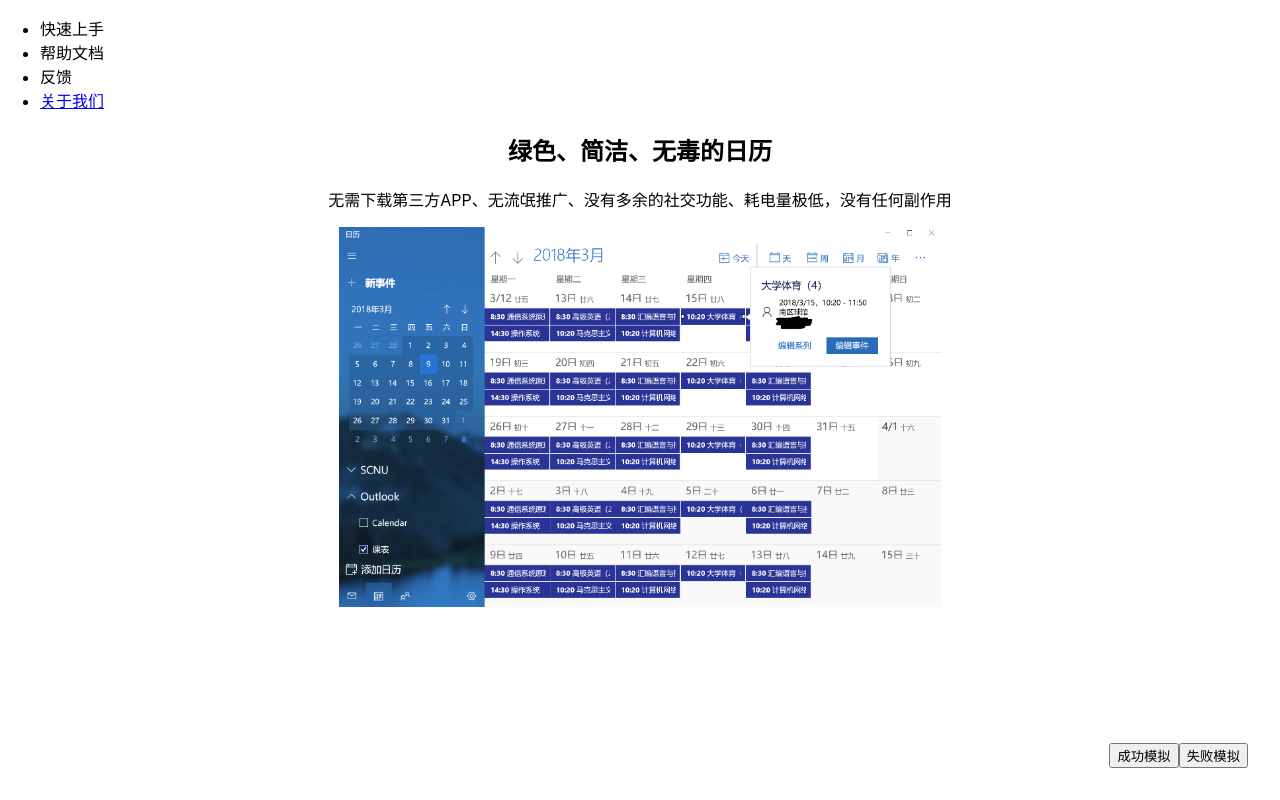
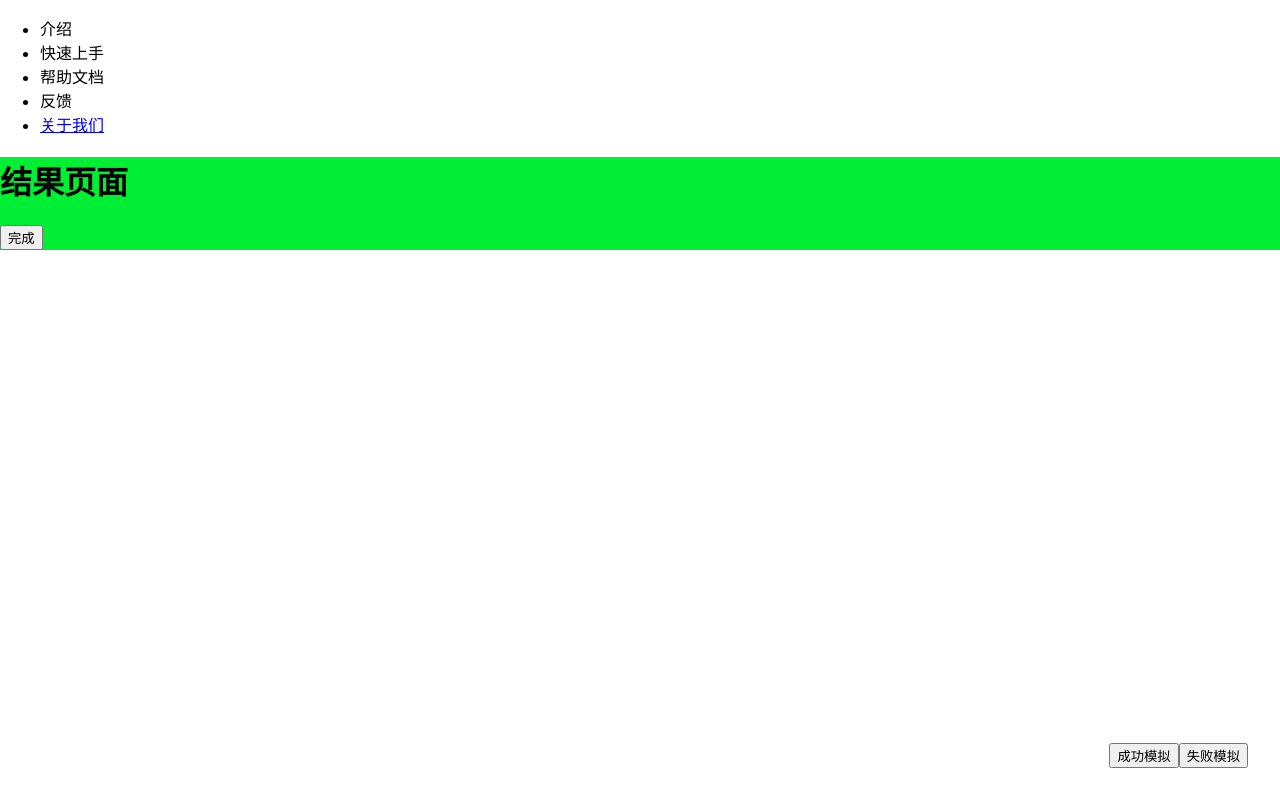
Before and after one commit to Lotus-Blue/scnu-schedule-ical-jwxt, a React (Create React App) app: page / in a window 1280 px wide. Both pictures are taken after a click on the button "成功模拟". Shown: the top 800 px of the page. Built offline with nearby package versions, Linux system fonts and the light colour scheme.

Commit message:
完善结果和帮助页面的互动效果

```diff
--- a/package.json
+++ b/package.json
@@ -10,9 +10,11 @@
 		"@types/node": "^12.0.0",
 		"@types/react": "^16.9.0",
 		"@types/react-dom": "^16.9.0",
+		"copy-to-clipboard": "^3.3.1",
 		"react": "^16.13.0",
 		"react-dom": "^16.13.0",
 		"react-scripts": "3.4.0",
+		"react-use": "^13.26.4",
 		"typescript": "~3.7.2",
 		"zustand": "^2.2.3"
 	},
--- a/src/App.tsx
+++ b/src/App.tsx
@@ -6,13 +6,13 @@ import {
 	HelpDocs,
 	ResultPage,
 } from './fragments'
-import { Progress, useProgressSetter } from './stores'
+import { Progress, useProgressState } from './stores'
 
 function Debugger() {
-	const setProgress = useProgressSetter()
+	const [,setProgress] = useProgressState()
 
 	return (
-		<div style={{ position: 'fixed', bottom: 32, right: 32, zIndex: 1 }}>
+		<div style={{ position: 'fixed', bottom: 32, right: 32, zIndex: 2 }}>
 			<button
 				onClick={() => {
 					setProgress(Progress.Success)
@@ -38,8 +38,8 @@ function App() {
 			<Navbar />
 			<Introduction />
 			<GettingStarted />
+			<HelpDocs />
 			<ResultPage />
-			<HelpDocs />
 		</>
 	)
 }
--- a/src/fragments.tsx
+++ b/src/fragments.tsx
@@ -1,7 +1,8 @@
 import React, { CSSProperties } from 'react'
+import { useLockBodyScroll } from 'react-use'
 import { IntroductionImageSources } from './fragments.assets'
 import styles from './fragments.module.css'
-import { useProgressState, Progress, useProgressSetter } from './stores'
+import { useProgressState, Progress, useHelpDocsState } from './stores'
 
 function Section({
 	children,
@@ -21,12 +22,29 @@ function IntroductionImage({ id }: { id: number }) {
 }
 
 export function Navbar() {
+	const [, setHelpDocs] = useHelpDocsState()
+	const [, setProgress] = useProgressState()
+
 	return (
 		<header>
 			<nav>
 				<ul>
+					<li
+						onClick={() => {
+							setHelpDocs(false)
+						}}
+					>
+						介绍
+					</li>
 					<li>快速上手</li>
-					<li>帮助文档</li>
+					<li
+						onClick={() => {
+							setProgress(Progress.Idle)
+							setHelpDocs(true)
+						}}
+					>
+						帮助文档
+					</li>
 					<li>反馈</li>
 					<li>
 						<a href="https://i.scnu.edu.cn/" target="_about">
@@ -117,20 +135,39 @@ export function ScreenPage({
 	show,
 	children,
 }: React.PropsWithChildren<{ show: boolean }>) {
-	return <div style={{ display: show ? 'initial' : 'none' }}>{children}</div>
+	useLockBodyScroll(show)
+
+	return (
+		<div
+			style={{
+				display: show ? 'initial' : 'none',
+				position: 'fixed',
+				top: 0,
+				right: 0,
+				bottom: 0,
+				left: 0,
+				zIndex: 1,
+				background: 'white',
+			}}
+		>
+			<Navbar></Navbar>
+			{children}
+		</div>
+	)
 }
 
 export function HelpDocs() {
+	const [show] = useHelpDocsState()
+
 	return (
-		<ScreenPage show>
+		<ScreenPage {...{ show }}>
 			<article>帮助</article>
 		</ScreenPage>
 	)
 }
 
 export function ResultPage() {
-	const progress = useProgressState()
-	const setProgress = useProgressSetter()
+	const [progress, setProgress] = useProgressState()
 
 	return (
 		<ScreenPage show={progress !== Progress.Idle}>
--- a/src/stores.tsx
+++ b/src/stores.tsx
@@ -8,15 +8,28 @@ export enum Progress {
 
 const [useProgressStore] = create(set => ({
 	value: Progress.Idle,
-	set: (progress: Progress) => {
-		set({ value: progress })
+	set: (value: Progress) => {
+		set({ value: value })
 	},
 }))
 
-export function useProgressState(): Progress {
-	return useProgressStore(state => state.value)
+export function useProgressState(): [Progress, (value: Progress) => void] {
+	return [
+		useProgressStore(state => state.value),
+		useProgressStore(state => state.set),
+	]
 }
 
-export function useProgressSetter(): (progress: Progress) => void {
-	return useProgressStore(state => state.set)
+const [useHelpDocsStore] = create(set => ({
+	value: false,
+	set: (value: boolean) => {
+		set({ value })
+	},
+}))
+
+export function useHelpDocsState(): [boolean, (value: boolean) => void] {
+	return [
+		useHelpDocsStore(state => state.value),
+		useHelpDocsStore(state => state.set),
+	]
 }
```
Also changed, not shown: 1 other file (tests, documents, lock files or other folders).
